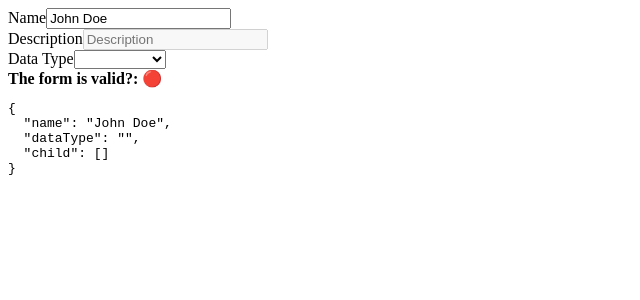
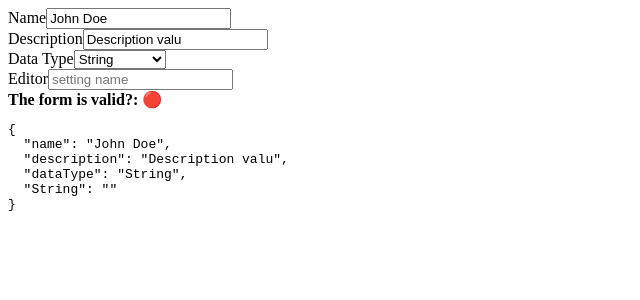
Before and after one commit to jorfepa/fis-components, an Angular app: page / in a window 1280 px wide. Shown: the top 300 px of the page, without its empty margins (0-640 px from the left). Built offline with nearby package versions, Linux system fonts and the light colour scheme.

Commit message:
With hardcoded name

```diff
--- a/package.json
+++ b/package.json
@@ -27,6 +27,7 @@
     "@angular/cli": "~14.1.0",
     "@angular/compiler-cli": "^14.1.0",
     "@types/jasmine": "~4.0.0",
+    "@types/lodash": "^4.14.195",
     "jasmine-core": "~4.2.0",
     "karma": "~6.4.0",
     "karma-chrome-launcher": "~3.1.0",
--- a/src/app/app.component.ts
+++ b/src/app/app.component.ts
@@ -45,29 +45,31 @@ export class AppComponent implements OnInit {
       name: 'name',
       options: [],
       placeholder: 'Name',
-      type: 'text',
+      type: 'String',
       value: 'John Doe',
       src: '',
       filename: '',
       focus: true,
+      isStatic: true,
       validation: {
-        errorMsg: 'errorMsg',
+        errorMsg: 'Name is required',
         validator: [Validators.required],
       },
     },
     {
-      disabled: true,
+      disabled: false,
       label: 'Description',
       name: 'description',
       options: [],
       placeholder: 'Description',
-      type: 'text',
-      value: '',
+      type: 'String',
+      value: 'Description valu',
       src: '',
       filename: '',
       focus: false,
+      isStatic: true,
       validation: {
-        errorMsg: 'errorMsg',
+        errorMsg: 'Description is required',
         validator: [Validators.required],
       },
     },
@@ -77,11 +79,29 @@ export class AppComponent implements OnInit {
       name: 'dataType',
       options: this.types,
       placeholder: 'Choose data type',
-      type: 'select',
+      type: 'Select',
+      value: 'String',
+      src: '',
+      filename: '',
+      focus: false,
+      isStatic: true,
+      validation: {
+        errorMsg: 'You must select a data type',
+        validator: [],
+      },
+    },
+    {
+      disabled: false,
+      label: 'Editor',
+      name: 'String',
+      options: [],
+      placeholder: 'setting name',
+      type: 'String',
       value: '',
       src: '',
       filename: '',
       focus: false,
+      isStatic: false,
       validation: {
         errorMsg: 'errorMsg',
         validator: [Validators.required],
--- a/src/app/components/dynamic-form/dynamic-form.component.html
+++ b/src/app/components/dynamic-form/dynamic-form.component.html
@@ -1,35 +1,53 @@
 <div class="main-wrapper">
   <div class="wrapper">
 
-    <form [formGroup]="formParent" class="form-parent">
+    <form [formGroup]="formParent" class="form-parent" >
       <ng-container *ngFor="let item of fieldConfigs">
-        <div class="form-field" *ngIf="item.type=='text'">
+
+        <div class="form-field" *ngIf="item.type=='String'">
           <label>{{item.label}}</label>
-          <input [type]="item.type" [placeholder]="item.placeholder" [formControlName]="item.name">
+          <input [name]="item.name" [type]="item.type" [placeholder]="item.placeholder" [formControlName]="item.name">
         </div>
-        <div class="form-field" *ngIf="item.type=='select'">
+
+        <div class="form-field" *ngIf="item.type=='Select'">
           <label>{{item.label}}</label>
-          <select [formControlName]="item.name" (change)="onDataTypeChange($event)">
+          <select [formControlName]="item.name" placeholder="Select an Item" (change)="onDataTypeChange($event)">
             <ng-container *ngFor="let option of item.options">
               <option [value]="option">{{option}}</option>
             </ng-container>
           </select>
-          <div class="form-grid" formArrayName="child">
+        </div>
 
-            <div class="form-field" *ngFor="let child of getCtrl('child',formParent).controls;index as formChild">
-              <div class="form-block" [formGroupName]="formChild" *ngIf="selectedType==sett.string.name">
-                <div class="form-field">
-                  <input type="text" formControlName="String" [pattern]="sett.string.validationPattern">
-                </div>
-                <label>
-                  Pattern: {{sett.string.validationPattern}}
-               </label>
-              </div>
+        <div class="form-field" *ngIf="item.type=='Boolean'">
+          <label>{{item.label}}-boolean</label>
+          <input [name]="item.name" [id]="selectedType" [type]="item.type" [placeholder]="item.placeholder" [formControlName]="item.name">
+        </div>
 
-            </div>
+        <div class="form-field" *ngIf="item.type=='Integer'">
+          <label>{{item.label}}</label>
+          <input [name]="item.name" [id]="selectedType" [type]="item.type" [placeholder]="item.placeholder" [formControlName]="item.name">
+        </div>
 
-          </div>
+        <div class="form-field" *ngIf="item.type=='Decimal'">
+          <label>{{item.label}}</label>
+          <input [name]="item.name" [id]="selectedType" [type]="item.type" [placeholder]="item.placeholder" [formControlName]="item.name">
         </div>
+
+        <div class="form-field" *ngIf="item.type=='Date'">
+          <label>{{item.label}}</label>
+          <input [name]="item.name" [id]="selectedType" [type]="item.type" [placeholder]="item.placeholder" [formControlName]="item.name">
+        </div>
+
+        <div class="form-field" *ngIf="item.type=='Json'">
+          <label>{{item.label}}</label>
+          <textarea [name]="item.name" [id]="selectedType" [placeholder]="item.placeholder" [formControlName]="item.name" cols="30" rows="8"></textarea>
+        </div>
+
+        <div class="form-field" *ngIf="item.type=='StringEnum'">
+          <label>{{item.label}}</label>
+          <textarea [name]="item.name" [id]="selectedType" [placeholder]="item.placeholder" [formControlName]="item.name" cols="30" rows="8"></textarea>
+        </div>
+
       </ng-container>
     </form>
 
--- a/src/app/components/dynamic-form/dynamic-form.component.ts
+++ b/src/app/components/dynamic-form/dynamic-form.component.ts
@@ -1,16 +1,12 @@
 import {
   FormGroup,
-  FormBuilder,
   FormControl,
-  FormArray,
   Validators,
-  ValidatorFn,
-  AbstractControl,
-  ValidationErrors
+  AbstractControl
 } from '@angular/forms';
-import { Component, EventEmitter, Input, OnInit, Output } from '@angular/core';
+import { Component, ElementRef, EventEmitter, Input, OnInit, Output, ViewChildren } from '@angular/core';
 import { FieldConfig } from './models/field-config.model';
-//import { this.sett } from.name './helpers/data-types';
+import _ from 'lodash';
 
 @Component({
   selector: 'fgeDynamicField',
@@ -23,10 +19,11 @@ export class DynamicFormComponent implements OnInit {
   @Output() readonly onsubmit: EventEmitter<any> = new EventEmitter<any>();
   @Output() readonly oncancel: EventEmitter<any> = new EventEmitter<any>();
 
+  @ViewChildren('formField') refFormField: ElementRef;
+
   public formParent: FormGroup = new FormGroup({});
   selectedType: string = '';
-  //dataTypes = this.sett;
-  // errors.name: string[] = [];
+  optionIndex: number = 0;
 
   constructor() { }
 
@@ -42,65 +39,35 @@ export class DynamicFormComponent implements OnInit {
   initFormParent(): void {
     let form = new FormGroup({});
     this.fieldConfigs.forEach((control) => {
+      console.log(control);
       form.addControl(control.name, new FormControl({ value: control.value, disabled: control.disabled }, control.validation?.validator));
     });
-    form.addControl('child', new FormArray([], [Validators.required]));
     this.formParent = form;
   }
 
-  loadData() {
-    this.formParent.patchValue(this.fieldConfigs);
+  selectedDataType: any;
+  DYNAMIC_FIELD = 'field';
+  onDataTypeChange(ev: any) {
+    this.selectedDataType = _.compact(this.settingDataTypes.map(items => items.name == ev.target.value ? items : null))[0];
+    // this.fieldConfigs[3].type = this.selectedType;
+    //this.formParent.removeControl('String');
+    const selectedfield = this.fieldConfigs.find(field=>!field.isStatic);
+    console.log(this.getControlName(this.formParent.get(selectedfield.name)));
+    this.formParent.get('String')?.clearValidators();
+    this.formParent.get('String')?.updateValueAndValidity();
+    this.formParent.get('String')?.addValidators(Validators.required);
+    if (this.selectedDataType.validationPattern != null && this.selectedDataType.name != this.sett.date.name && this.selectedDataType.name != this.sett.boolean.name) {
+      this.formParent.get('String')?.addValidators(Validators.pattern(this.selectedDataType.validationPattern));
+    }
+    setTimeout(() => {
+      document.getElementById(this.selectedDataType.name).focus();
+    }, 200);
   }
 
-  initFormChild(childField: any) {
-    let formChild = new FormGroup({});
-    const field = this.fieldConfigs.find(f => f.type == 'text');
-    formChild.addControl(childField.name, new FormControl({ value: field?.value, disabled: field?.disabled }, [Validators.required]));
-    return formChild;
-  }
-
-  getCtrl(key: string, form: FormGroup): any {
-    return form.get(key);
-  }
-
-  onDataTypeChange(ev: any) {
-    this.selectedType = ev.target.value;
-    switch (this.selectedType) {
-      case this.sett.string.name:
-        const refChild = this.formParent.get('child') as FormArray;
-        refChild.clear();
-        refChild.push(this.initFormChild(this.sett.string));
-        break;
-      case this.sett.boolean.name:
-
-        break;
-      case this.sett.date.name:
-
-        break;
-      case this.sett.decimal.name:
-
-        break;
-      case this.sett.integer.name:
-
-        break;
-      case this.sett.json.name:
-
-        break;
-      case this.sett.privateFile.name:
-
-        break;
-      case this.sett.stringEnum.name:
-
-        break;
-      case this.sett.timespan.name:
-
-        break;
-
-      default:
-        console.log(this.sett.string.name);
-        break;
-    }
-  }
+  getControlName(c: AbstractControl): string | null {
+    const formGroup = c.parent.controls;
+    return Object.keys(formGroup).find(name => c === formGroup[name]) || null;
+}
 
   /* handleSubmit(event: Event) {
     console.log(event, this.formParent);
--- a/src/app/components/dynamic-form/models/field-config.model.ts
+++ b/src/app/components/dynamic-form/models/field-config.model.ts
@@ -11,6 +11,7 @@ export class FieldConfig {
   src?: string;
   filename?: string;
   focus?: boolean;
+  isStatic: boolean;
   validation?: {
     errorMsg: string;
     validator: ValidatorFn[];
--- a/src/app/dataTypes.json
+++ b/src/app/dataTypes.json
@@ -4,7 +4,7 @@
             {
                 "id": 1,
                 "name": "String",
-                "validationPattern": "^[-]?[0-9]{1,19}$",
+                "validationPattern": null,
                 "_links": []
             },
             {
--- a/tsconfig.json
+++ b/tsconfig.json
@@ -6,9 +6,11 @@
     "outDir": "./dist/out-tsc",
     "forceConsistentCasingInFileNames": true,
     "strict": true,
+    "strictNullChecks": false,
     "noImplicitOverride": true,
     "noPropertyAccessFromIndexSignature": true,
     "noImplicitReturns": true,
+    "noImplicitAny": false,
     "noFallthroughCasesInSwitch": true,
     "sourceMap": true,
     "declaration": false,
```
Also changed, not shown: 1 other file (tests, documents, lock files or other folders).
